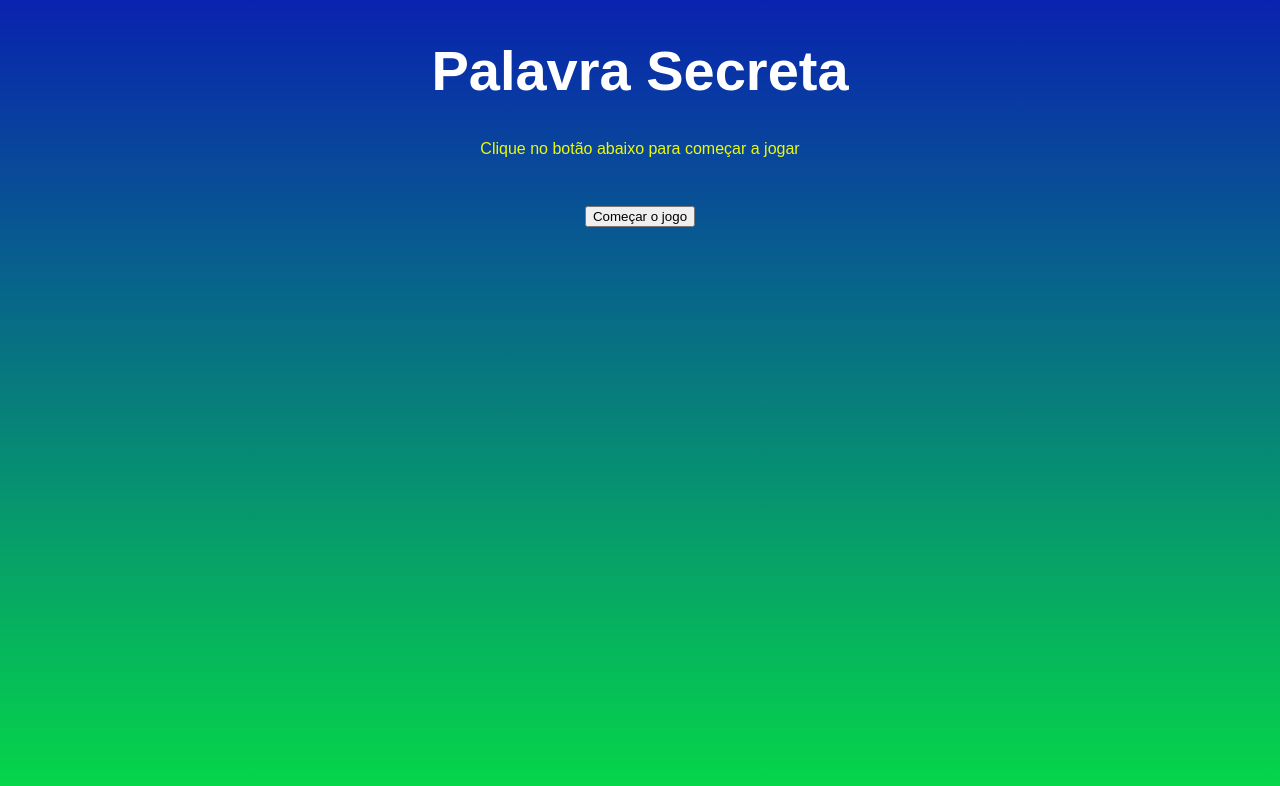
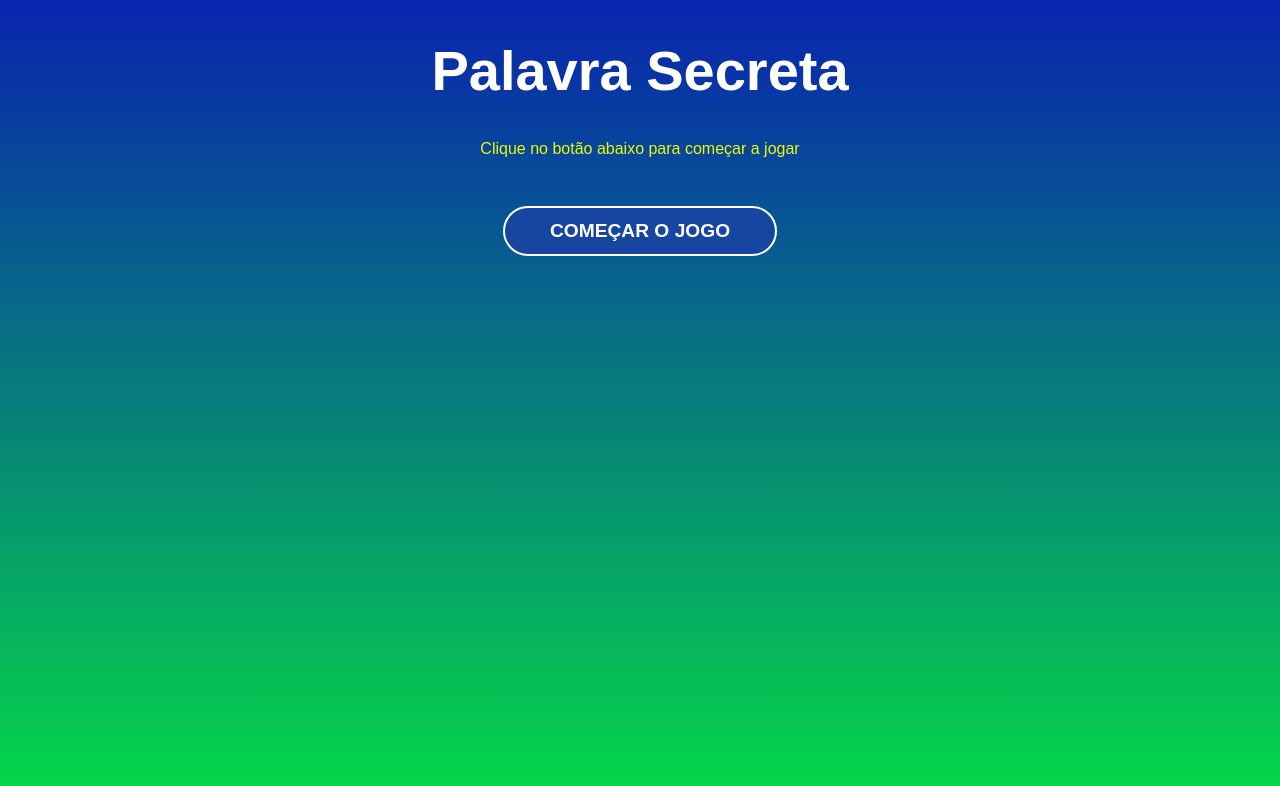
Before and after one commit to gabrielcavalcantedossantos1/secret-word, a React (Vite) app: page / in a window 1280 px wide. Shown: the top 786 px of the page. Built offline with nearby package versions, Linux system fonts and the light colour scheme.

Commit message:
estilizando o botão

```diff
--- a/src/index.css
+++ b/src/index.css
@@ -13,3 +13,21 @@ body {
   );
   color: #fff;
 }
+
+button {
+  background: #1646a0;
+  color: #fff;
+  padding: 0 45px;
+  border: 2px solid #fff;
+  border-radius: 25px;
+  height: 50px;
+  text-transform: uppercase;
+  font-weight: bold;
+  font-size: 1.2rem;
+  cursor: pointer;
+  transition: .4s;
+}
+
+button:hover{
+  background-color: #0923af;
+}
```
